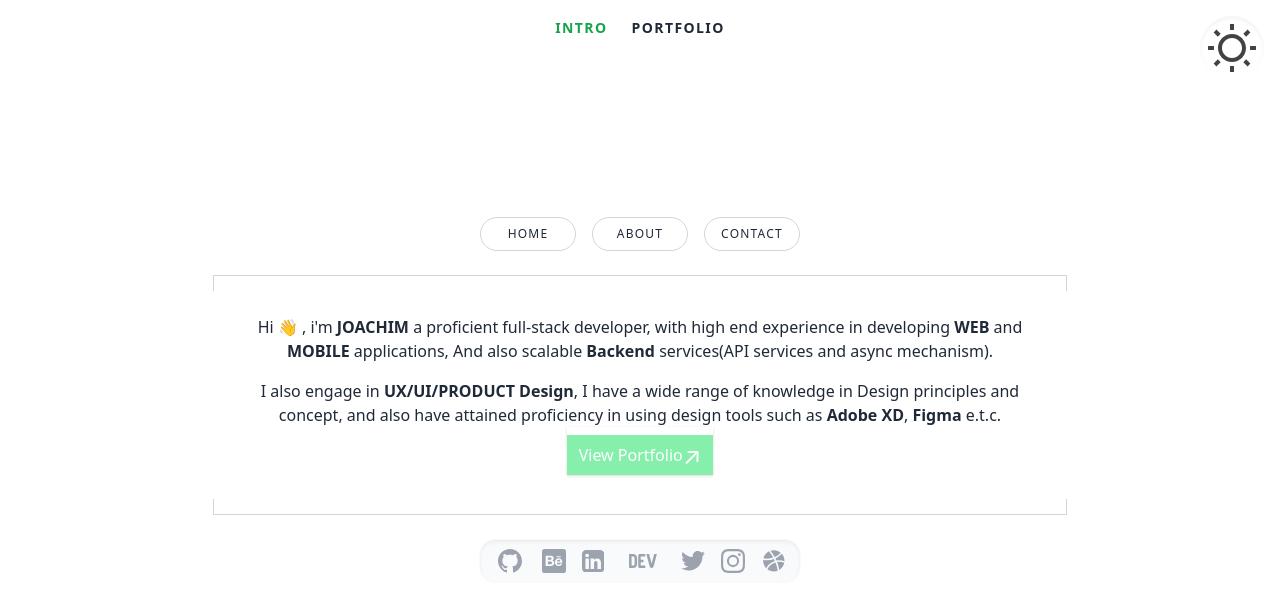
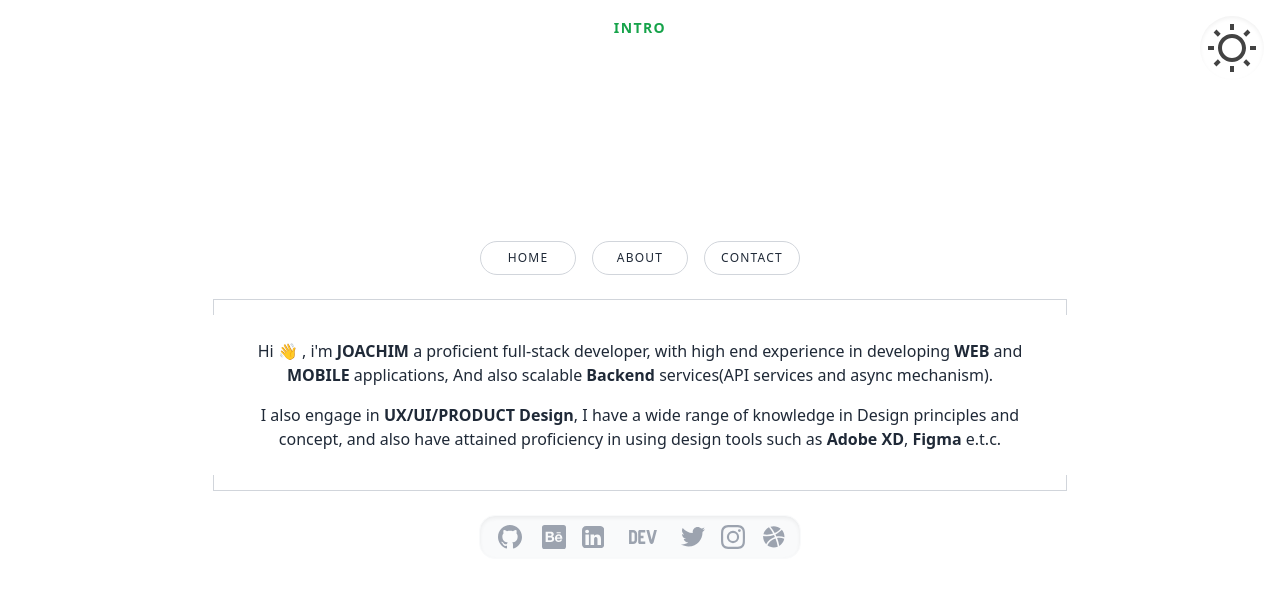
Before and after one commit to chuddyjoachim/personal_website_v1, a Next.js app: page /about in a window 1280 px wide. Shown: the top 612 px of the page. Built offline with nearby package versions, Linux system fonts and the light colour scheme.

Commit message:
updating site...

```diff
--- a/components/header.tsx
+++ b/components/header.tsx
@@ -54,7 +54,7 @@ const Header: FC<PageTypeProp> = ({ page }) => {
               Intro
             </li>
           </Link>
-          <Link passHref={true} href="/porfolio">
+          {/* <Link passHref={true} href="/porfolio">
             <li
               className={
                 page == 'portfolio'
@@ -64,7 +64,7 @@ const Header: FC<PageTypeProp> = ({ page }) => {
             >
               Portfolio
             </li>
-          </Link>
+          </Link> */}
         </ul>
       </nav>
       </div>
--- a/pages/about.tsx
+++ b/pages/about.tsx
@@ -23,13 +23,13 @@ const About = (): JSX.Element => (
         Design principles and concept, and also have attained proficiency in using design tools such
         as <strong>Adobe XD</strong>, <strong>Figma</strong> e.t.c.
       </h1>
-      <Link passHref href="/porfolio">
+      {/* <Link passHref href="/porfolio">
         <div className="flex items-center justify-center cursor-pointer shadow">
           <p className="p-1 px-3 flex w-auto bg-green-300 text-white items-center justify-center mt-2">
             View Portfolio <span className="text-2xl">↗</span>{' '}
           </p>
         </div>
-      </Link>
+      </Link> */}
     </motion.div>
   </PageWrapper>
 )
```
Also changed, not shown: public/favicon_io/site.webmanifest.
